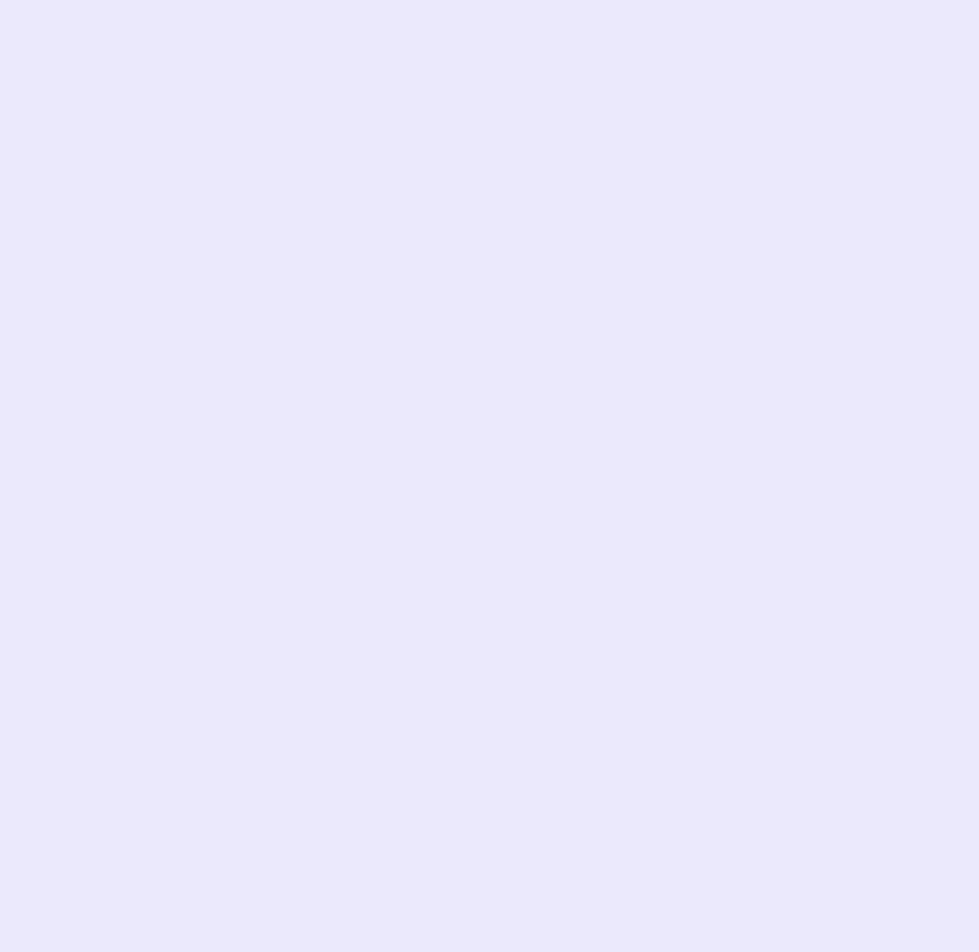
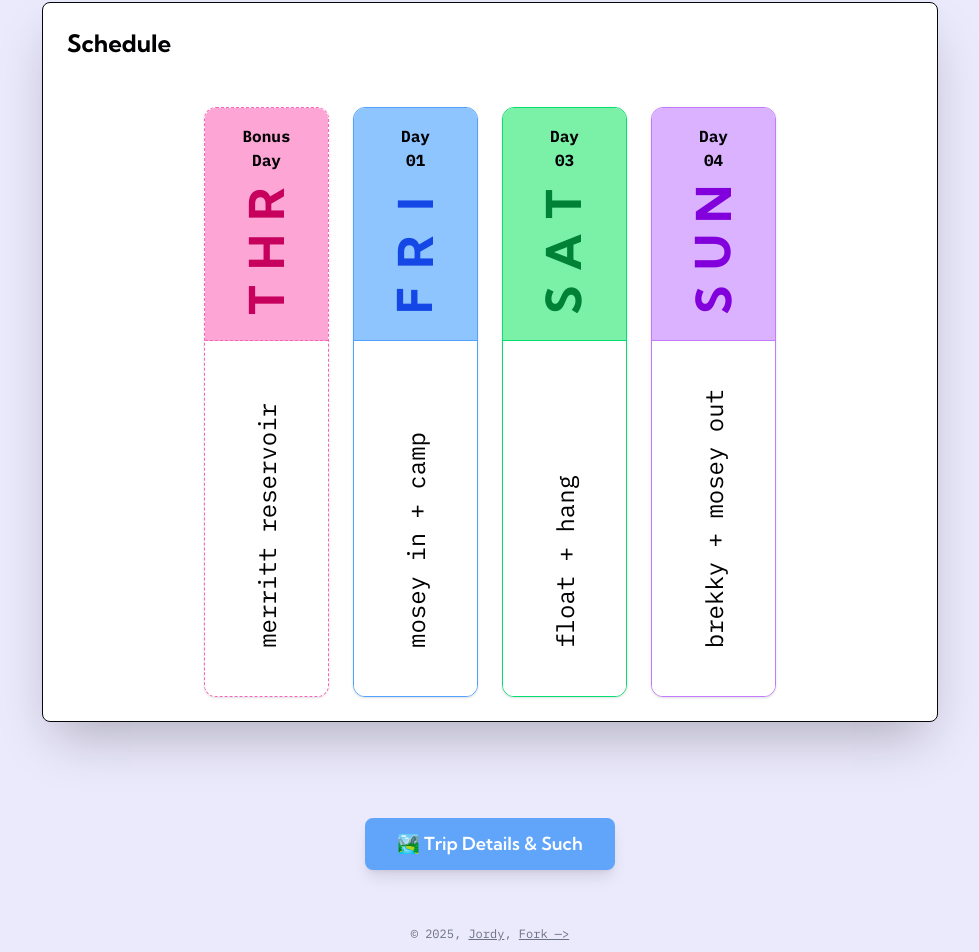
Before and after one commit to jordanlambrecht/float-trip-planner, a Next.js app: page /rsvp in a window 1280 px wide. Shown: the part 1268-2220 px from the top of the page, without its empty margins (150-1129 px from the left). Before the commit the page ends 1262 px from the top, so only its background shows below. Built offline with nearby package versions, Linux system fonts and the light colour scheme; no server answers; the database is empty.

Commit message:
feat: add Schedule component and trip details link to RSVP page

```diff
--- a/app/rsvp/page.tsx
+++ b/app/rsvp/page.tsx
@@ -4,7 +4,9 @@ import ActualRsvpForm from "../components/ActualRsvpForm"
 import ActualRsvpList from "../components/ActualRsvpList"
 import TagSummary from "../components/TagSummary"
 import PageHeader from "../components/PageHeader"
+import Schedule from "../components/Schedule"
 import { Metadata } from "next"
+import Link from "next/link"
 
 export const metadata: Metadata = {
   title: "RSVP, AUG 21th - 24th",
@@ -52,6 +54,18 @@ const RsvpPage = async () => {
         <ActualRsvpForm rsvps={actualRsvps} />
       </section>
 
+      <Schedule />
+
+      {/* Learn About Trip Button */}
+      <section className='w-full max-w-4xl flex flex-col items-center justify-center p-4 sm:p-6'>
+        <Link
+          href='/'
+          className='inline-flex items-center justify-center px-8 py-3 text-lg font-semibold text-white bg-blue-dark rounded-lg shadow-lg transition-all duration-200 transform hover:scale-105 focus:outline-none focus:ring-2 focus:ring-teal-400 focus:ring-offset-2'
+        >
+          🏞️ Trip Details & Such
+        </Link>
+      </section>
+
       {/* Tag Summary Section */}
       {/* <TagSummary rsvps={actualRsvps} /> */}
 
```
